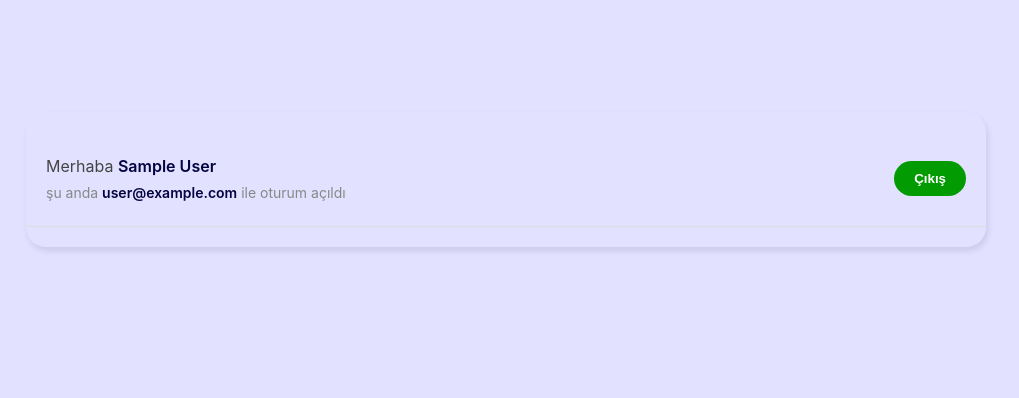
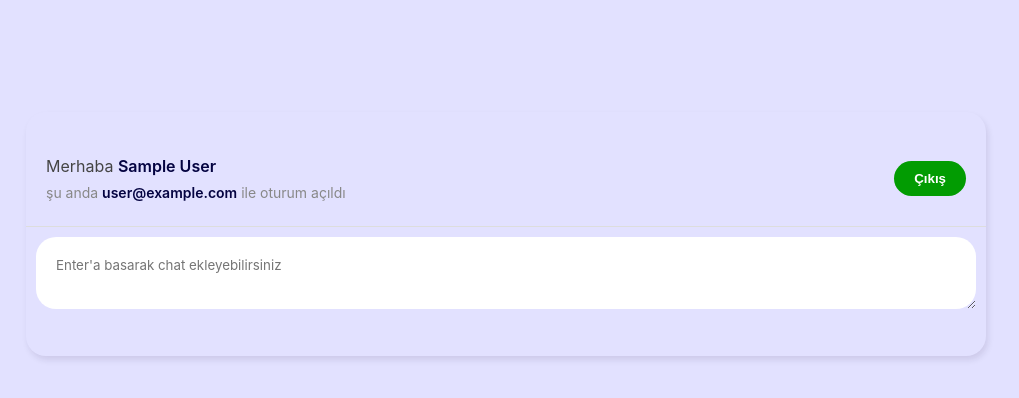
Before and after one commit to EmreYamanYazilim/vue, a Vue app in the folder btk/chat-app/: page /chatroom in a window 1280 px wide. Shown: the top 398 px of the page, without its empty margins (134-1153 px from the left). Built offline with nearby package versions, Linux system fonts and the light colour scheme; no server answers; sample sign-in values are in the browser's storage.

Commit message:
New Chat Form

```diff
--- /dev/null
+++ b/btk/chat-app/src/components/NewChatForm.vue
@@ -0,0 +1,52 @@
+<template>
+  <form>
+    <textarea
+    v-model="message"
+    @keypress.enter.prevent ="handleSubmit"
+    placeholder="Enter'a basarak chat ekleyebilirsiniz"></textarea>
+  </form>
+</template>
+
+<script>
+import { ref } from "vue";
+import getUser from "@/composables/getUser";
+import { timestamp } from "@/firebase/config";
+export default {
+    setup() {
+        const {user} = getUser();
+        const message = ref('');
+        const handleSubmit = async () => {
+            const chat = {
+                message: message.value,
+                name: user.value.displayName,
+                createdAt: timestamp(),
+            }
+            console.log(chat);
+            message.value = "";
+
+        }
+
+
+        return {message, user,handleSubmit}
+    }
+
+}
+</script>
+
+<style scoped>
+form{
+    margin: 10px;
+}
+form textarea{
+    width: 100%;
+    max-width: 100%;
+    margin-bottom: 10px;
+    padding: 20px;
+    box-sizing: border-box;
+    border: 0;
+    border-radius: 20px;
+    font-family: inherit;
+    outline: none;
+}
+
+</style>
--- a/btk/chat-app/src/firebase/config.js
+++ b/btk/chat-app/src/firebase/config.js
@@ -16,6 +16,6 @@ const firebaseConfig = {
 firebase.initializeApp(firebaseConfig);
 const projectAuth = firebase.auth();
 const projectFirestore = firebase.firestore();
-const timestap = firebase.firestore.FieldValue.serverTimestamp
+const timestamp = firebase.firestore.FieldValue.serverTimestamp
 
-export { projectFirestore, timestap, projectAuth }
+export { projectFirestore, timestamp, projectAuth }
--- a/btk/chat-app/src/views/Chatroom.vue
+++ b/btk/chat-app/src/views/Chatroom.vue
@@ -1,6 +1,7 @@
 <template>
   <div class="chatroom container">
     <Navbar />
+    <NewChatForm></NewChatForm>
   </div>
 </template>
 
@@ -9,8 +10,9 @@ import Navbar from '@/views/Navbar.vue';
 import getUser from '@/composables/getUser';
 import { watch } from 'vue';
 import { useRouter } from 'vue-router';
+import NewChatForm from '@/components/NewChatForm.vue';
 export default {
-  components: { Navbar },
+  components: { Navbar,NewChatForm },
   setup() {
     const {user} = getUser();
     const router = useRouter();
```
